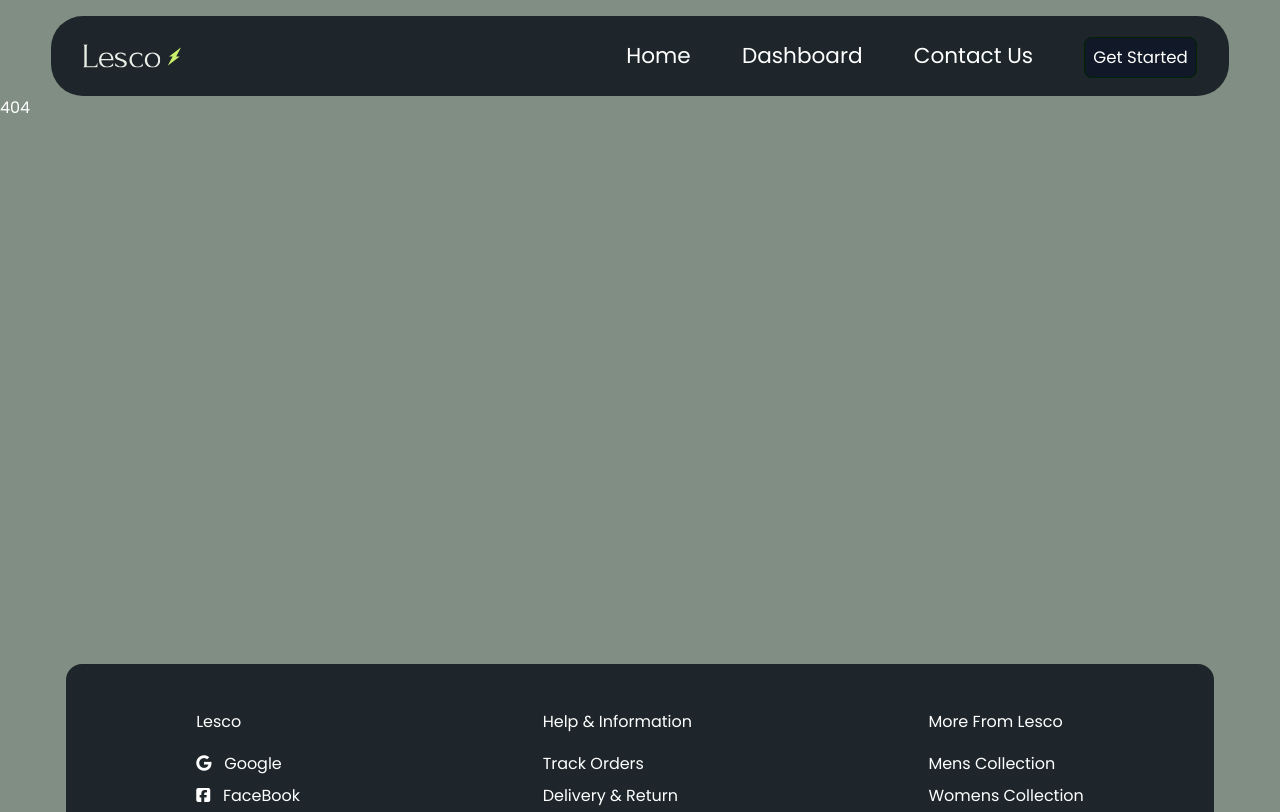
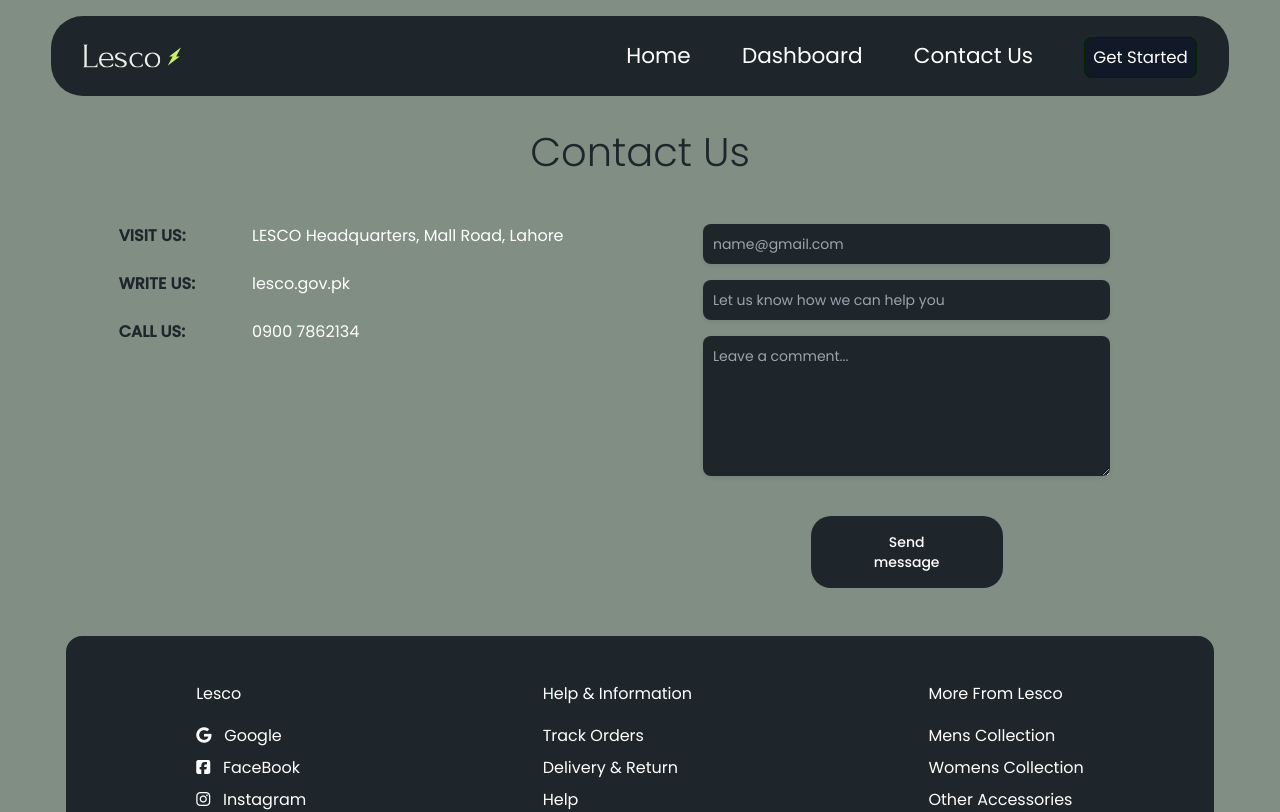
Before and after one commit to saadamir3180/Lesco, a React (Vite) app: page /contact in a window 1280 px wide. Shown: the top 812 px of the page. Built offline with nearby package versions, Linux system fonts and the light colour scheme; no server answers.

Commit message:
Made Contact Us Page

```diff
--- a/src/App.jsx
+++ b/src/App.jsx
@@ -7,6 +7,7 @@ import GetStarted from './pages/GetStarted';
 import User from './pages/User';
 import Dashboard from './pages/Dashboard';
 import NotFound from './pages/NotFound';
+import ContactUs from './pages/ContactUs';
 
 function App() {
   return (
@@ -16,6 +17,7 @@ function App() {
           <Routes>
             <Route path='/' exact element={<Home/>} />
             <Route path='/Dashboard' exact element={<Dashboard/>} />
+            <Route path='/contact' exact element={<ContactUs/>} />
             <Route path='/GetStarted' exact element={<GetStarted/>} />
             <Route path='/user/:email' exact element={<User/>} />
             <Route path='*' exact element={<NotFound/>} />
--- a/src/components/Header.jsx
+++ b/src/components/Header.jsx
@@ -24,7 +24,7 @@ const Header = () => {
             <Link to="/Dashboard">Dashboard</Link>
           </li>
           <li>
-            <Link to="/">Contact Us</Link>
+            <Link to="/contact">Contact Us</Link>
           </li>
           {user !== null ? (
             <li>
--- /dev/null
+++ b/src/pages/ContactUs.jsx
@@ -0,0 +1,81 @@
+import React from "react";
+import "../style/contactus.css";
+
+export default function ContactUs() {
+  return (
+    <>
+      <div className="container ContactUsPage mt-8">
+        <div className="row">
+          <div className="mb-5 t-center">
+            <b className="display-6 ContactLabels">Contact Us</b>
+          </div>
+          <div className="col-md-1"></div>
+          <div className="col-md-5 ">
+            <div className="row">
+              <div className="col-md-3 text-left">
+                <b className="ContactLabels uppercase">Visit Us: </b>
+              </div>
+              <div className="col-md-9 mb-4">
+                {" "}
+                <p>LESCO Headquarters, Mall Road, Lahore</p>
+              </div>
+
+              <div className="col-md-3 text-left">
+                <b className="ContactLabels uppercase">Write Us: </b>
+              </div>
+              <div className="col-md-9 mb-4">
+                {" "}
+                <p>lesco.gov.pk</p>
+              </div>
+
+              <div className="col-md-3 text-left">
+                <b className="ContactLabels uppercase">Call Us: </b>
+              </div>
+              <div className="col-md-9 mb-4">
+                {" "}
+                <p>0900 7862134</p>
+              </div>
+            </div>
+          </div>
+
+          <div className="col-md-5">
+            <form action="#" class="space-y-4">
+              <input
+                type="email"
+                id="email"
+                class="shadow-sm contactFormFields text-white text-sm rounded-lg  block p-2.5 dark:text-white mx-auto dark:shadow-sm-light"
+                placeholder="name@gmail.com"
+                required
+              />
+
+              <input
+                type="text"
+                id="subject"
+                class="shadow-sm contactFormFields  text-white text-sm rounded-lg  block p-2.5 dark:text-white  mx-auto dark:shadow-sm-light"
+                placeholder="Let us know how we can help you"
+                required
+              />
+              <textarea
+                id="message"
+                rows="6"
+                class="shadow-sm text-white contactFormFields text-sm rounded-lg  block p-2.5 dark:text-white mx-auto  dark:shadow-sm-light"
+                placeholder="Leave a comment..."
+              ></textarea>
+
+              <div className="t-center m-0">
+                <button
+                  type="submit"
+                  class="py-3 px-5 text-sm sendButton font-medium text-white rounded-lg bg-primary-700 sm:w-fit "
+                >
+                  Send message
+                </button>
+              </div>
+            </form>
+          </div>
+
+          <div className="col-md-1"></div>
+        </div>
+      </div>
+    </>
+  );
+}
--- a/src/pages/Dashboard.jsx
+++ b/src/pages/Dashboard.jsx
@@ -217,7 +217,7 @@ const Dashboard = () => {
                       className=" z-40  h-full transition-transform -translate-x-0 "
                       aria-label="Sidebar"
                     >
-                      <div className=" DashBoard h-full px-3 py-4 overflow-y-auto bg-gray-50 dark:bg-gray-800">
+                      <div className="DashBoard h-full px-3 py-4 overflow-y-auto bg-gray-50 dark:bg-gray-800">
                         <ul className="space-y-2 font-medium">
                           <li>
                             <a
--- a/src/pages/Home.jsx
+++ b/src/pages/Home.jsx
@@ -1,11 +1,69 @@
-import '../style/Pages.css'
+import "../style/Pages.css";
+import "../style/Home.css";
 
 const Home = () => {
   return (
-    <div className='page noScroll'>
-      Home
-    </div>
-  )
-}
+    <>
+      {/* Carousel
+      <div className="container-fluid carouselDiv mt-4">
+        <div
+          id="carouselExample"
+          className="carousel slide mb-4 text-center"
+          data-bs-ride="carousel"
+        >
+          <div className="carousel-inner">
+            <div className="carousel-item active">
+              <img
+                src="https://scontent.flhe3-2.fna.fbcdn.net/v/t39.30808-6/345873892_1042407030073285_6015048503139143159_n.jpg?_nc_cat=106&ccb=1-7&_nc_sid=783fdb&_nc_eui2=AeETPQe78rlb58E_7-xj_rV3CgSd3JQJp5cKBJ3clAmnl34L2ZyDUxk4BPwpNCi7QkA3npKtfqa54nkhMdiNF8tu&_nc_ohc=8ZTK6oEWw_AAX8HrDvW&_nc_ht=scontent.flhe3-2.fna&oh=00_AfDizBc1pZhcOn_SVPXRwi2o2CBhiBRb5ZlNuXKlVVPS1Q&oe=6570DC78"
+                className="d-block CarouselImage mx-auto"
+                alt="..."
+              />
+            </div>
+            <div className="carousel-item">
+              <img
+                src="https://scontent.flhe3-2.fna.fbcdn.net/v/t39.30808-6/345873892_1042407030073285_6015048503139143159_n.jpg?_nc_cat=106&ccb=1-7&_nc_sid=783fdb&_nc_eui2=AeETPQe78rlb58E_7-xj_rV3CgSd3JQJp5cKBJ3clAmnl34L2ZyDUxk4BPwpNCi7QkA3npKtfqa54nkhMdiNF8tu&_nc_ohc=8ZTK6oEWw_AAX8HrDvW&_nc_ht=scontent.flhe3-2.fna&oh=00_AfDizBc1pZhcOn_SVPXRwi2o2CBhiBRb5ZlNuXKlVVPS1Q&oe=6570DC78"
+                className="d-block CarouselImage mx-auto"
+                alt="..."
+              />
+            </div>
+            <div className="carousel-item">
+              <img
+                src="https://scontent.flhe3-2.fna.fbcdn.net/v/t39.30808-6/345873892_1042407030073285_6015048503139143159_n.jpg?_nc_cat=106&ccb=1-7&_nc_sid=783fdb&_nc_eui2=AeETPQe78rlb58E_7-xj_rV3CgSd3JQJp5cKBJ3clAmnl34L2ZyDUxk4BPwpNCi7QkA3npKtfqa54nkhMdiNF8tu&_nc_ohc=8ZTK6oEWw_AAX8HrDvW&_nc_ht=scontent.flhe3-2.fna&oh=00_AfDizBc1pZhcOn_SVPXRwi2o2CBhiBRb5ZlNuXKlVVPS1Q&oe=6570DC78"
+                className="d-block CarouselImage mx-auto"
+                alt="..."
+              />
+            </div>
+          </div>
+          <button
+            className="carousel-control-prev"
+            type="button"
+            data-bs-target="#carouselExample"
+            data-bs-slide="prev"
+          >
+            <span
+              className="carousel-control-prev-icon"
+              aria-hidden="true"
+            ></span>
+            <span className="visually-hidden">Previous</span>
+          </button>
+          <button
+            className="carousel-control-next"
+            type="button"
+            data-bs-target="#carouselExample"
+            data-bs-slide="next"
+          >
+            <span
+              className="carousel-control-next-icon"
+              aria-hidden="true"
+            ></span>
+            <span className="visually-hidden">Next</span>
+          </button>
+        </div>
+      </div> */}
 
-export default Home
+      <div>Home</div>
+    </>
+  );
+};
+
+export default Home;
--- /dev/null
+++ b/src/style/Home.css
@@ -0,0 +1,9 @@
+.CarouselImage{
+    width: 90%;
+    height: 50vh;
+    object-fit: cover;
+}
+
+.carouselDiv{
+    height: vh;
+}
--- /dev/null
+++ b/src/style/contactus.css
@@ -0,0 +1,27 @@
+.t-center{
+    text-align: center;
+}
+
+.ContactUsPage{
+    color: white;
+    min-height: 50vh;
+}
+
+.ContactLabels{
+    color: #1e262b;
+}
+
+.contactFormFields{
+    background-color: #1e262b;
+    width: 80%;
+}
+
+.sendButton{
+    padding: 10px;
+    width: 15vw;
+    font-size: 14px;
+    border-radius: 20px;
+    color: white;
+    background-color: #1e262b;
+    margin: 5vh;
+}
```
